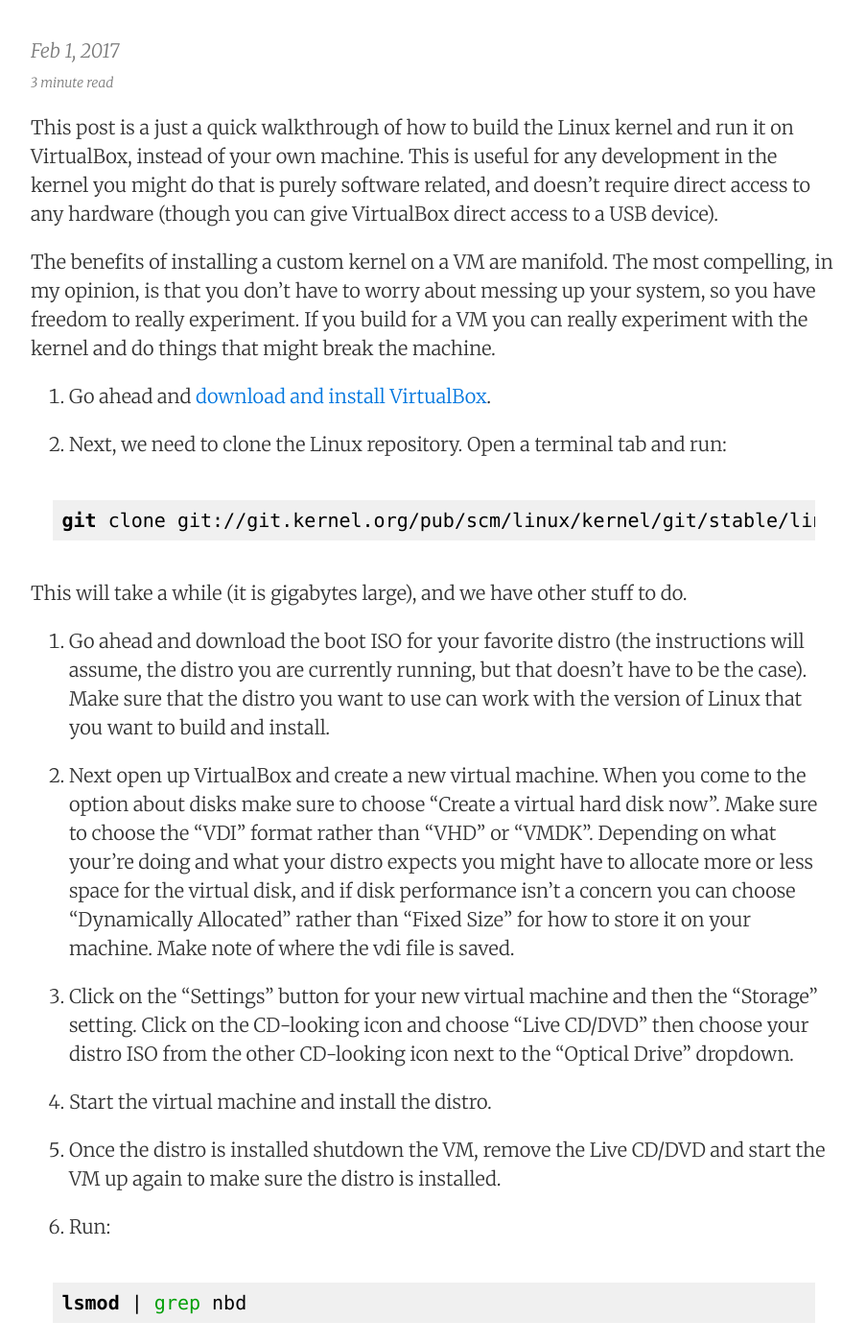
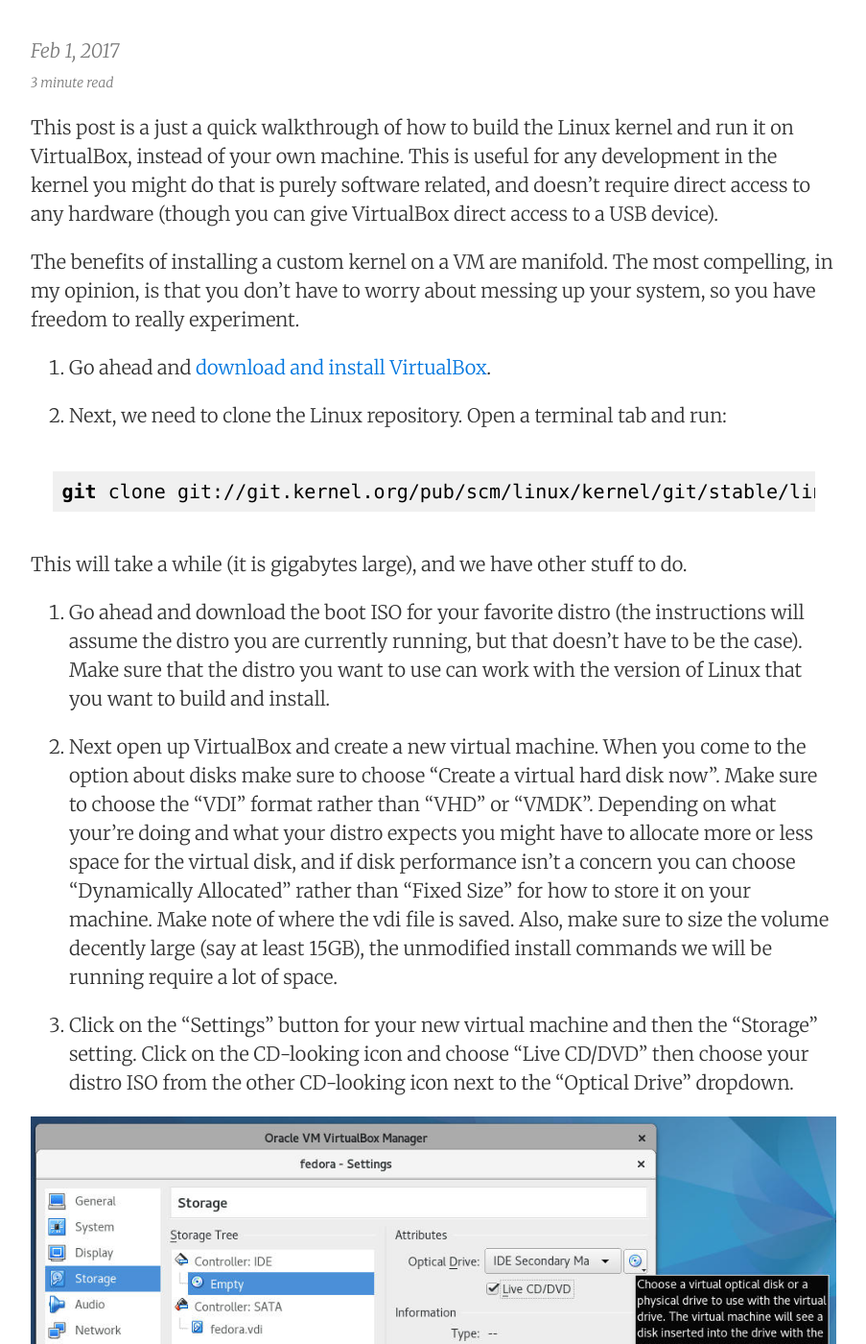
Before and after one commit to nathanjsweet/nathanjsweet.github.io, a Jekyll site: the page built from _posts/2017-02-01-build-linux-for-virtualbox.md, in a window 1280 px wide and 1400 px high, scrolled down 464 px. Shown: the whole window at 96% size, without its empty margins (188-1091 px from the left). Built offline with Jekyll 4.4.1, drawn with Linux system fonts in a browser that asks for light colours; nearby versions of some CDN libraries; comment, search, counter and statistics services are not loaded; some of the changed text lies outside the part shown.

Commit message:
Images, etc

````diff
--- a/_posts/2017-02-01-build-linux-for-virtualbox.md
+++ b/_posts/2017-02-01-build-linux-for-virtualbox.md
@@ -13,8 +13,7 @@
 doesn't require direct access to any hardware (though you can give VirtualBox direct access to a USB device).
 
 The benefits of installing a custom kernel on a VM are manifold. The most compelling, in my opinion, is that
-you don't have to worry about messing up your system, so you have freedom to really experiment. If you build
-for a VM you can really experiment with the kernel and do things that might break the machine.
+you don't have to worry about messing up your system, so you have freedom to really experiment.
 
 1. Go ahead and [download and install VirtualBox](https://www.virtualbox.org/wiki/Downloads).
 
@@ -26,7 +25,7 @@
 
 This will take a while (it is gigabytes large), and we have other stuff to do.
 
-3. Go ahead and download the boot ISO for your favorite distro (the instructions will assume,
+3. Go ahead and download the boot ISO for your favorite distro (the instructions will assume
 the distro you are currently running, but that doesn't have to be the case). Make sure that
 the distro you want to use can work with the version of Linux that you want to build and install.
 
@@ -35,11 +34,15 @@
 format rather than "VHD" or "VMDK". Depending on what your're doing and what your distro
 expects you might have to allocate more or less space for the virtual disk, and if disk
 performance isn't a concern you can choose "Dynamically Allocated" rather than "Fixed Size"
-for how to store it on your machine. Make note of where the vdi file is saved.
+for how to store it on your machine. Make note of where the vdi file is saved. Also, make
+sure to size the volume decently large (say at least 15GB), the unmodified install commands
+we will be running require a lot of space.
 
 5. Click on the "Settings" button for your new virtual machine and then the "Storage" setting.
 Click on the CD-looking icon and choose "Live CD/DVD" then choose your distro ISO from the
 other CD-looking icon next to the "Optical Drive" dropdown.
+
+<img src="/images/linux-build-1.jpg" alt="load live cd" />
 
 6. Start the virtual machine and install the distro.
 
@@ -82,20 +85,16 @@
 ```
 cd /home/$YOUR_USER/Development/linux-stable
 cp /boot/config-``uname -r``* .config
-make
+make # this will take a while
 ```
 
 Note: you can speed the build process by running:
 
 ```sh
-make -jX
+make -jX # X is the number of cores you want to dedicate to the build process; this will slow your system
 ```
 
-Where "X" is the number of cores you are willing to let `make` use (this will degrate your system performance while it's happening.
-Another way to speed things up in the future is to install [ccache](https://ccache.samba.org/) this will ensure that modules and parts
-of the kernel that haven't had any changes made to them won't get rebuilt in the future.
-
-12. Install the kernel and modules into the nbd mount.
+12. Install the modules and kernel into the nbd mount.
 
 ```sh
 sudo make INSTALL_MOD_PATH=/mnt/lib/modules/``uname -r`` modules_install
@@ -110,7 +109,7 @@
 sudo qemu-nbd -d /deb/nbd1
 ```
 
-14. Start up you virtual machine, and when it's remove the old ramdisk, create a new one, and update grub.
+14. Start up you virtual machine, remove the old ramdisk, create a new one, and update grub.
 
 ```sh
 sudo rm /boot/initramfs-``uname -r``.img
````
Also changed, not shown: other parts of _posts/2017-02-01-build-linux-for-virtualbox.md (+2 -2 lines), images/linux-build-1.jpg (added).
